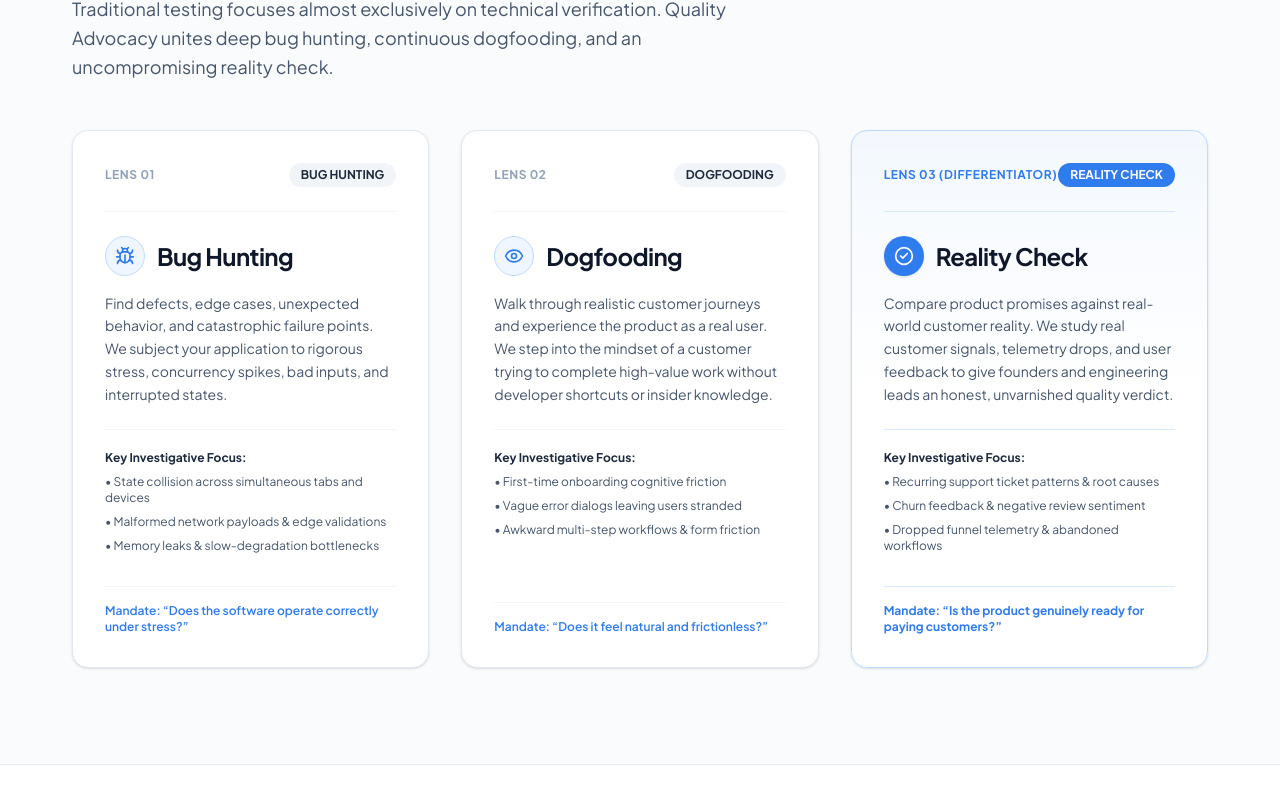
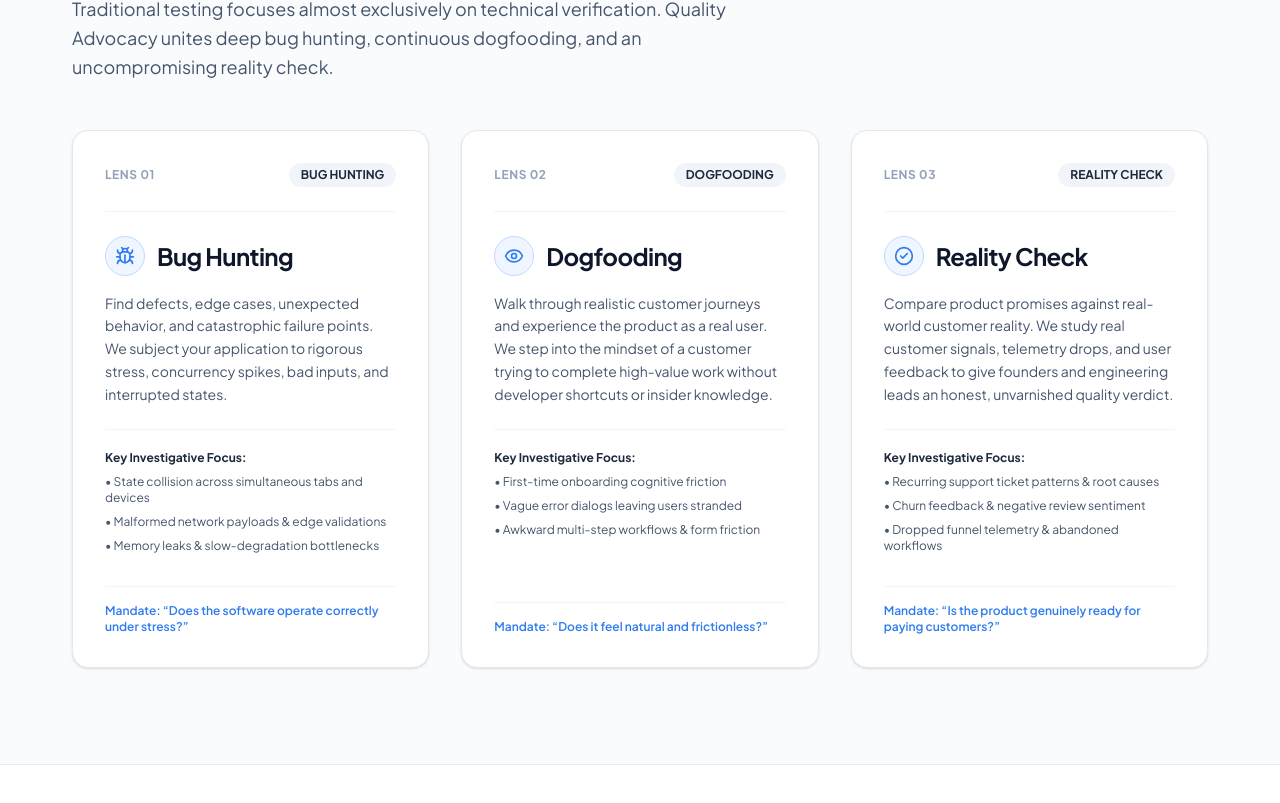
Before and after one commit to Yushu4u/nishkama-cl, a Next.js app: page /quality-advocacy in a window 1280 px wide. Shown: the part 1097-1900 px from the top of the page. Built offline with nearby package versions, Linux system fonts and the light colour scheme.

Commit message:
style(advocacy): remove differentiator label to equally value all three lenses

```diff
--- a/src/app/quality-advocacy/page.tsx
+++ b/src/app/quality-advocacy/page.tsx
@@ -15,7 +15,7 @@ export default function QualityAdvocacyPage() {
       <section className="border-b border-slate-200/80 bg-white py-16 md:py-24">
         <div className="shell">
           <div className="max-w-3xl">
-            <span className="badge-pill">OUR DIFFERENTIATOR</span>
+            <span className="badge-pill">QUALITY ADVOCACY</span>
             <h1 className="mt-5 text-4xl sm:text-5xl md:text-6xl font-bold tracking-tight text-slate-900 leading-[1.08]">
               Don&apos;t just test the product. Advocate for the person using it.
             </h1>
@@ -57,7 +57,7 @@ export default function QualityAdvocacyPage() {
 
           <div className="mt-12 grid gap-8 lg:grid-cols-3">
             {/* Lens 1: BUG HUNTING */}
-            <div className="rounded-2xl border border-slate-200 bg-white p-8 shadow-sm flex flex-col justify-between">
+            <div className="rounded-2xl border border-slate-200 bg-white p-8 shadow-sm flex flex-col justify-between hover:border-[#BFDBFE] transition-all">
               <div>
                 <div className="flex items-center justify-between pb-6 border-b border-slate-100">
                   <span className="text-xs font-bold uppercase tracking-wider text-slate-400">
@@ -95,7 +95,7 @@ export default function QualityAdvocacyPage() {
             </div>
 
             {/* Lens 2: DOGFOODING */}
-            <div className="rounded-2xl border border-slate-200 bg-white p-8 shadow-sm flex flex-col justify-between">
+            <div className="rounded-2xl border border-slate-200 bg-white p-8 shadow-sm flex flex-col justify-between hover:border-[#BFDBFE] transition-all">
               <div>
                 <div className="flex items-center justify-between pb-6 border-b border-slate-100">
                   <span className="text-xs font-bold uppercase tracking-wider text-slate-400">
@@ -133,18 +133,18 @@ export default function QualityAdvocacyPage() {
             </div>
 
             {/* Lens 3: REALITY CHECK */}
-            <div className="rounded-2xl border border-[#BFDBFE] bg-gradient-to-b from-[#EFF6FF]/60 via-white to-white p-8 shadow-sm flex flex-col justify-between">
+            <div className="rounded-2xl border border-slate-200 bg-white p-8 shadow-sm flex flex-col justify-between hover:border-[#BFDBFE] transition-all">
               <div>
-                <div className="flex items-center justify-between pb-6 border-b border-[#BFDBFE]/60">
-                  <span className="text-xs font-bold uppercase tracking-wider text-[#2F7CEF]">
-                    LENS 03 (Differentiator)
+                <div className="flex items-center justify-between pb-6 border-b border-slate-100">
+                  <span className="text-xs font-bold uppercase tracking-wider text-slate-400">
+                    LENS 03
                   </span>
-                  <span className="rounded-full bg-[#2F7CEF] px-3 py-1 text-xs font-bold text-white">
+                  <span className="rounded-full bg-slate-100 px-3 py-1 text-xs font-bold text-slate-800">
                     REALITY CHECK
                   </span>
                 </div>
                 <div className="mt-6 flex items-center gap-3">
-                  <div className="grid h-10 w-10 place-items-center rounded-xl bg-[#2F7CEF] text-white shadow-sm">
+                  <div className="grid h-10 w-10 place-items-center rounded-xl bg-[#EFF6FF] text-[#2F7CEF] border border-[#BFDBFE]">
                     <CheckCircle2 className="h-5 w-5" />
                   </div>
                   <h3 className="text-2xl font-bold text-slate-900">
@@ -157,7 +157,7 @@ export default function QualityAdvocacyPage() {
                   honest, unvarnished quality verdict.
                 </p>
 
-                <div className="mt-6 pt-5 border-t border-[#BFDBFE]/60 space-y-2 text-xs text-slate-600">
+                <div className="mt-6 pt-5 border-t border-slate-100 space-y-2 text-xs text-slate-600">
                   <p className="font-bold text-slate-800">Key Investigative Focus:</p>
                   <p>• Recurring support ticket patterns &amp; root causes</p>
                   <p>• Churn feedback &amp; negative review sentiment</p>
@@ -165,7 +165,7 @@ export default function QualityAdvocacyPage() {
                 </div>
               </div>
 
-              <div className="mt-8 pt-4 border-t border-[#BFDBFE]/60 text-xs font-bold text-[#2F7CEF]">
+              <div className="mt-8 pt-4 border-t border-slate-100 text-xs font-semibold text-[#2F7CEF]">
                 Mandate: &ldquo;Is the product genuinely ready for paying customers?&rdquo;
               </div>
             </div>
```
